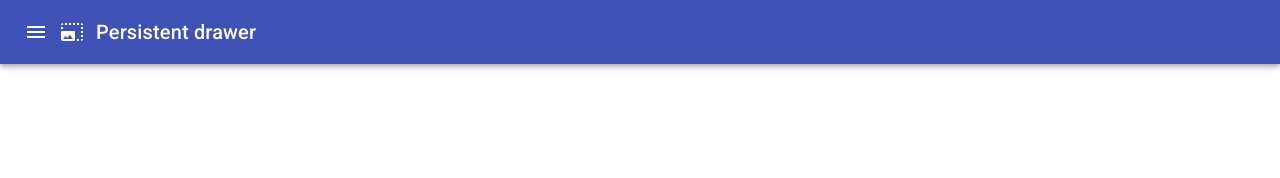
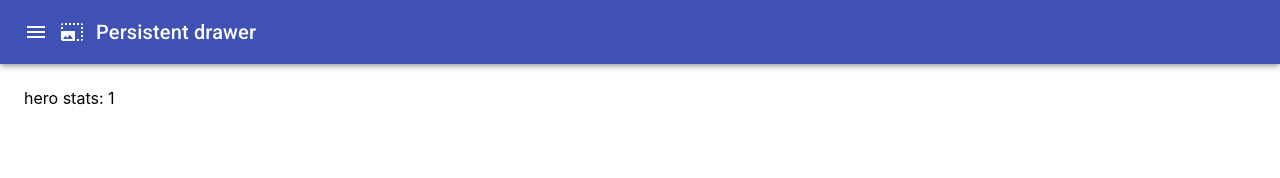
Before and after one commit to ilnazv/doto, a React app: page /hero/1 in a window 1280 px wide. Shown: the top 178 px of the page. Built offline with nearby package versions, Linux system fonts and the light colour scheme.

Commit message:
link comp

```diff
--- a/src/App.tsx
+++ b/src/App.tsx
@@ -5,6 +5,7 @@ import { Layout } from "./Shared/Components/Layout";
 
 const App: React.FC = () => {
   const Dashboard = React.lazy(() => import("./Pages/Dashboard/Dashboard"));
+  const HeroStats = React.lazy(() => import("./Pages/HeroStats/HeroStats"));
   const [minimized, setMinimized] = React.useState(false);
 
   return (
@@ -17,6 +18,11 @@ const App: React.FC = () => {
               path="/"
               render={() => <Dashboard minimized={minimized} />}
             />
+            <Route
+              exact
+              path="/hero/:id"
+              render={(props) => <HeroStats {...props} />}
+            />
           </Switch>
         </Suspense>
       </Router>
--- a/src/Pages/Dashboard/HeroCard.tsx
+++ b/src/Pages/Dashboard/HeroCard.tsx
@@ -7,10 +7,10 @@ import {
   CardHeader,
   Avatar,
   CardMedia,
-  Typography,
   ButtonBase
 } from "@material-ui/core";
 import { IHero } from "./Dashboard";
+import { withRouter } from "react-router-dom";
 
 const baseApiUrl = "https://api.opendota.com";
 const useStyles = makeStyles((theme: Theme) =>
@@ -41,12 +41,10 @@ export function Hero(props: { hero: IHero; minimized: boolean }): JSX.Element {
   const classes = useStyles();
 
   return (
-    <ButtonBase>
+    <HeroLink id={props.hero.name}>
       <Card className={classes.hero} raised={true} square={true}>
         <CardHeader
-          avatar={
-            props.minimized ? <Avatar src={iconFullUrl} /> : undefined
-          }
+          avatar={props.minimized ? <Avatar src={iconFullUrl} /> : undefined}
           title={props.hero.name}
           titleTypographyProps={{
             className: classes.cardTitle
@@ -56,8 +54,16 @@ export function Hero(props: { hero: IHero; minimized: boolean }): JSX.Element {
             className: classes.cardSubheader
           }}
         />
-        {!props.minimized && <CardMedia className={classes.cardMedia} image={imageFullUrl} />}
+        {!props.minimized && (
+          <CardMedia className={classes.cardMedia} image={imageFullUrl} />
+        )}
       </Card>
-    </ButtonBase>
+    </HeroLink>
   );
 }
+
+const HeroLink = withRouter((props: any) => (
+    <ButtonBase onClick={() => props.history.push(`/hero/${props.id}`)}>
+        {props.children}
+    </ButtonBase>
+))
--- /dev/null
+++ b/src/Pages/HeroStats/HeroStats.tsx
@@ -0,0 +1,7 @@
+import React from 'react';
+
+export default class HeroStats extends React.Component<{ match: any }, {}> {
+  public render(): JSX.Element {
+    return <span>hero stats: {this.props.match.params.id}</span>;
+  }
+}
```
